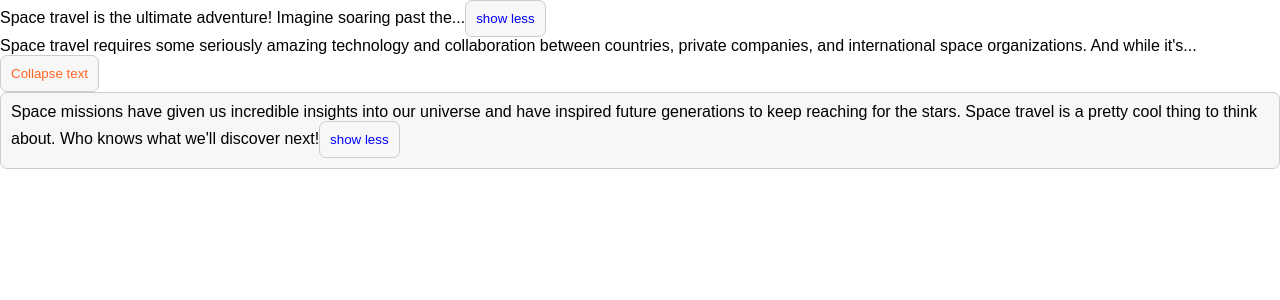
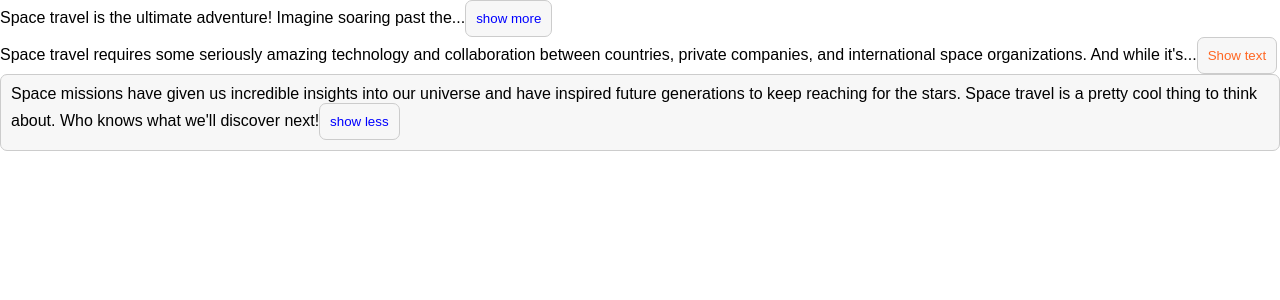
Before and after one commit to Ndesimoni/Text-Expander-with-public-APi, a React (Create React App) app: page / in a window 1280 px wide. Shown: the top 300 px of the page. Built offline with nearby package versions, Linux system fonts and the light colour scheme.

Commit message:
fixed the issue with the buttons not show more, less, or collapse

```diff
--- a/src/App.js
+++ b/src/App.js
@@ -60,7 +60,7 @@ function TextExpander({
           className="box"
           onClick={() => setShowTex((e) => !e)}
         >
-          {isExpanded ? collapseButtonText : expandButtonText}
+          {showTex ? collapseButtonText : expandButtonText}
         </button>
       </div>
     </>
```
